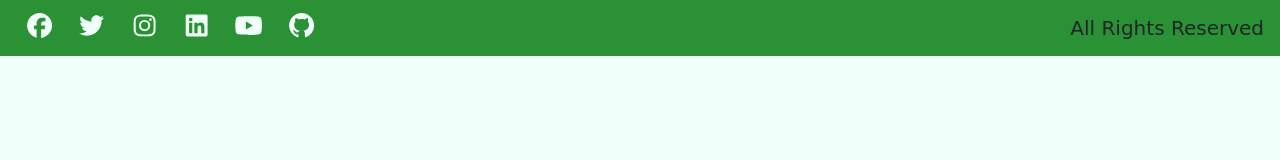
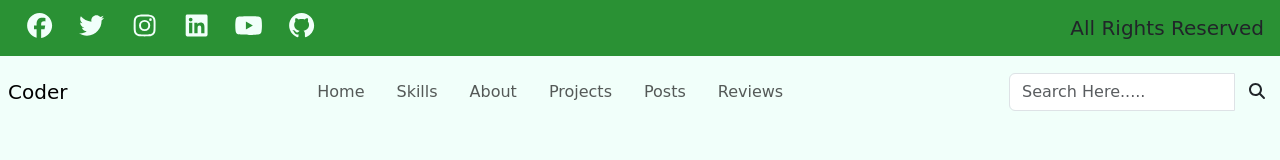
Before and after one commit to abhibs/static-portfolio, a plain HTML site: page index.html in a window 1280 px wide. Drawn offline with Linux system fonts and the light colour scheme; a web font is replaced by a local one.

Commit message:
index page navbar work

```diff
--- a/index.html
+++ b/index.html
@@ -30,6 +30,52 @@
         </div>
     </div>
 
+    <header id="header">
+        <nav id="navbar" class="navbar navbar-expand-lg">
+            <a class="navbar-brand px-2 py-0 " href="#">Coder</a>
+            <button class="navbar-toggler" type="button" data-toggle="collapse" data-target="#myNavbar">
+                <div class="bar1"></div>
+                <div class="bar2"></div>
+                <div class="bar3"></div>
+            </button>
+
+            <div class="collapse navbar-collapse" id="myNavbar">
+                <ul class="navbar-nav mx-auto">
+                    <li class="nav-item">
+                        <a class="nav-link m-2 text-capitalize nav-active" href="#header">Home</a>
+                    </li>
+                    <li class="nav-item">
+                        <a class="nav-link m-2 text-capitalize" href="#skills">Skills</a>
+                    </li>
+
+                    <li class="nav-item">
+                        <a class="nav-link m-2 text-capitalize" href="#about">about</a>
+                    </li>
+                    <li class="nav-item">
+                        <a class="nav-link m-2 text-capitalize" href="#projects">projects</a>
+                    </li>
+                    <li class="nav-item">
+                        <a class="nav-link m-2 text-capitalize" href="#posts">posts</a>
+                    </li>
+                    <li class="nav-item">
+                        <a class="nav-link m-2 text-capitalize" href="#reviews">reviews</a>
+                    </li>
+                </ul>
+                <form>
+                    <div class="input-group">
+                        <input type="text" class="form-control" placeholder="Search Here.....">
+                        <div class="input-group-append">
+                            <button class="btn search-btn" type="button"><i class="fas fa-search"></i></button>
+
+                        </div>
+                    </div>
+
+                </form>
+
+            </div>
+        </nav>
+    </header>
+
 
 
 
```
